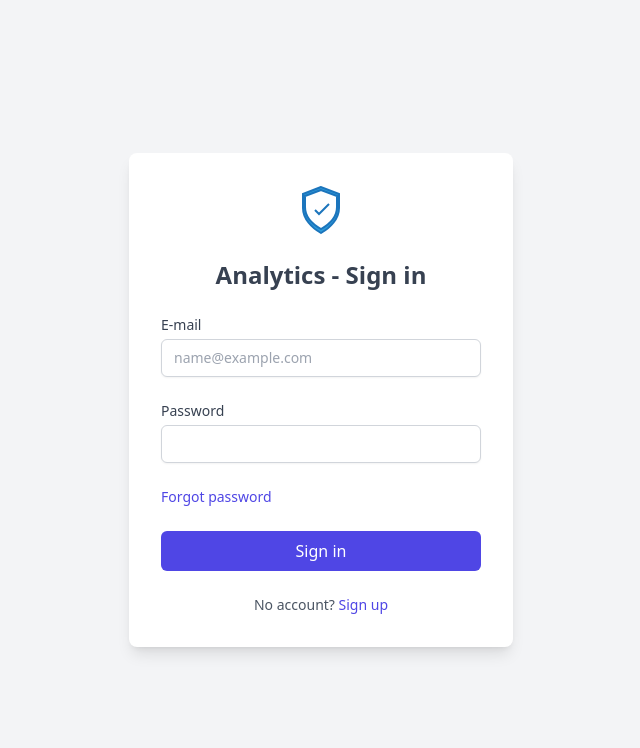
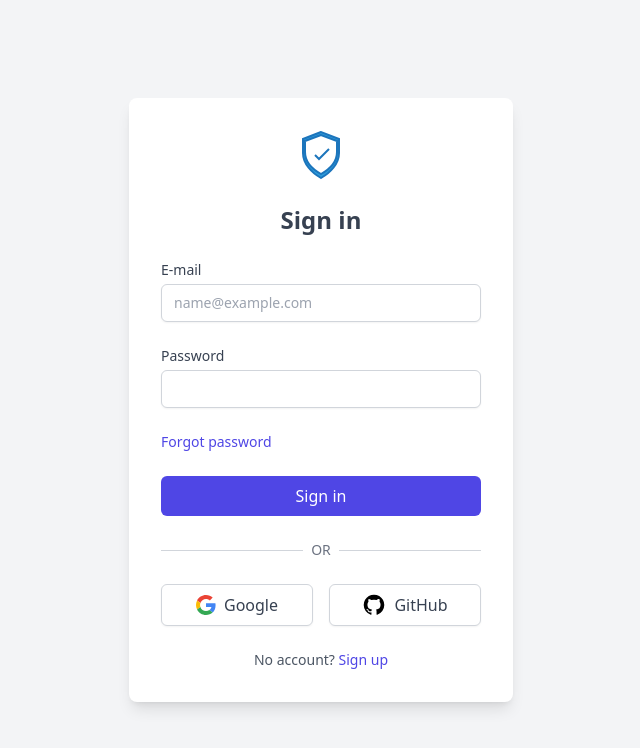
Before and after one commit to RestDB/webanalytics, a website: page auth/assets/login.html in a window 1280 px wide. Shown: the whole page, without its empty margins (319-959 px from the left). Drawn offline with nearby package versions, Linux system fonts and the light colour scheme.

Commit message:
Time zone fix

```diff
--- a/auth/assets/login.html
+++ b/auth/assets/login.html
@@ -28,7 +28,7 @@
     </div>
 
     <!-- Title Below the Logo -->
-    <h2 class="text-center text-2xl font-bold text-gray-700 mb-6">Analytics - Sign in</h2>
+    <h2 class="text-center text-2xl font-bold text-gray-700 mb-6">Sign in</h2>
 
     <!-- Login Form -->
     <form id="login-form" class="space-y-6">
@@ -64,7 +64,7 @@
       </div>
 
       <!-- OR Divider -->
-      <div class="relative mt-6 hidden">
+      <div class="relative mt-6">
         <div class="absolute inset-0 flex items-center">
           <div class="w-full border-t border-gray-300"></div>
         </div>
@@ -74,7 +74,7 @@
       </div>
 
       <!-- Social Login Buttons (Google & GitHub) -->
-      <div class="flex justify-between space-x-4 hidden">
+      <div class="flex justify-between space-x-4">
 
         <!-- Google Button -->
         <div class="flex-1 text-center">
--- a/dashboard/js/bundle.js
+++ b/dashboard/js/bundle.js
@@ -139,7 +139,6 @@
         try {
           const now = /* @__PURE__ */ new Date();
           const today = new Date(now.getFullYear(), now.getMonth(), now.getDate());
-          today.setHours(24, 0, 0, 0);
           const todayStr = new Date(Date.UTC(today.getUTCFullYear(), today.getUTCMonth(), today.getUTCDate())).toISOString();
           const nowStr = new Date(Date.UTC(now.getUTCFullYear(), now.getUTCMonth(), now.getUTCDate() + 1)).toISOString();
           const yesterday = new Date(Date.UTC(today.getUTCFullYear(), today.getUTCMonth(), today.getUTCDate() - 1));
--- a/dashboard/js/script.js
+++ b/dashboard/js/script.js
@@ -59,7 +59,7 @@ export function dashboard() {
                 const now = new Date();
                 //now.setHours(24, 0, 0, 0);
                 const today = new Date(now.getFullYear(), now.getMonth(), now.getDate());
-                today.setHours(24, 0, 0, 0);
+                //today.setHours(24, 0, 0, 0);
                 const todayStr = new Date(Date.UTC(today.getUTCFullYear(), today.getUTCMonth(), today.getUTCDate())).toISOString();
 
                 const nowStr = new Date(Date.UTC(now.getUTCFullYear(), now.getUTCMonth(), now.getUTCDate()+1)).toISOString()
```
